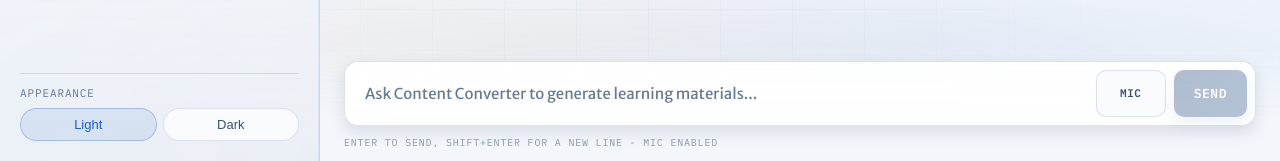
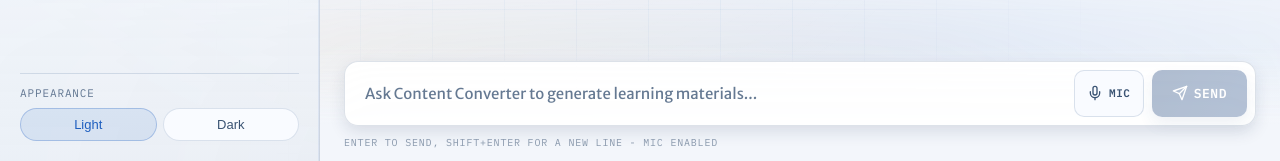
Before and after one commit to syed-waleed-ahmed/edu-capability-velocity, a Next.js app: page / in a window 1280 px wide. Shown: the part 639-800 px from the top of the page. Built offline with nearby package versions, Linux system fonts and the light colour scheme.

Commit message:
fix(ui): remove message delete, add mic/send icons, fix mic bug

```diff
--- a/src/components/chat/ChatBubble.tsx
+++ b/src/components/chat/ChatBubble.tsx
@@ -37,7 +37,6 @@ function stripCodeFence(text: string): string {
 export function ChatBubble({ message }: ChatBubbleProps) {
   const {
     editUserMessage,
-    deleteMessage,
     regenerateAssistantResponse,
     isLoading,
   } = useChatContext();
@@ -189,15 +188,6 @@ export function ChatBubble({ message }: ChatBubbleProps) {
               ↻
             </button>
           )}
-
-          <button
-            type="button"
-            className={styles.actionButtonDanger}
-            aria-label="Delete message"
-            onClick={() => deleteMessage(message.id)}
-          >
-            ✖
-          </button>
         </div>
       )}
     </div>
--- a/src/components/chat/ChatInput.module.css
+++ b/src/components/chat/ChatInput.module.css
@@ -80,6 +80,10 @@
   position: relative;
   overflow: hidden;
   box-shadow: 0 8px 16px rgba(31, 95, 191, 0.2);
+  display: inline-flex;
+  align-items: center;
+  justify-content: center;
+  gap: 6px;
 }
 
 .micButton,
@@ -97,6 +101,10 @@
   letter-spacing: 0.05em;
   text-transform: uppercase;
   transition: all var(--transition-fast);
+  display: inline-flex;
+  align-items: center;
+  justify-content: center;
+  gap: 6px;
 }
 
 .micButton:hover:not(:disabled),
--- a/src/components/chat/ChatInput.tsx
+++ b/src/components/chat/ChatInput.tsx
@@ -17,12 +17,20 @@ interface SpeechRecognitionLike {
   lang: string;
   start: () => void;
   stop: () => void;
-  onresult: ((event: any) => void) | null;
-  onerror: ((event: any) => void) | null;
+  onresult: ((event: unknown) => void) | null;
+  onerror: ((event: unknown) => void) | null;
   onend: (() => void) | null;
 }
 
 type SpeechRecognitionCtor = new () => SpeechRecognitionLike;
+
+const MicIcon = () => (
+  <svg xmlns="http://www.w3.org/2000/svg" width="16" height="16" viewBox="0 0 24 24" fill="none" stroke="currentColor" strokeWidth="2" strokeLinecap="round" strokeLinejoin="round" style={{ flexShrink: 0 }}><path d="M12 2a3 3 0 0 0-3 3v7a3 3 0 0 0 6 0V5a3 3 0 0 0-3-3Z"/><path d="M19 10v2a7 7 0 0 1-14 0v-2"/><line x1="12" x2="12" y1="19" y2="22"/></svg>
+);
+
+const SendIcon = () => (
+  <svg xmlns="http://www.w3.org/2000/svg" width="16" height="16" viewBox="0 0 24 24" fill="none" stroke="currentColor" strokeWidth="2" strokeLinecap="round" strokeLinejoin="round" style={{ flexShrink: 0 }}><path d="m22 2-7 20-4-9-9-4Z"/><path d="M22 2 11 13"/></svg>
+);
 
 export function ChatInput() {
   const { selectedAgent, inputText, setInputText, sendMessage, isLoading } = useChatContext();
@@ -35,47 +43,17 @@ export function ChatInput() {
   const [speechRecognitionCtor, setSpeechRecognitionCtor] = useState<SpeechRecognitionCtor | undefined>(undefined);
 
   useEffect(() => {
-    setMounted(true);
+    const timer = setTimeout(() => {
       if (typeof window !== "undefined") {
         const ctor = window.SpeechRecognition ?? window.webkitSpeechRecognition;
         setSpeechRecognitionCtor(() => ctor);
         setSupportsSpeech(Boolean(ctor));
       }
+      setMounted(true);
+    }, 0);
+    return () => clearTimeout(timer);
   }, []);
 
-  useEffect(() => {
-    if (!speechRecognitionCtor) {
-      recognitionRef.current = null;
-      return;
-    }
-    const recognition = new speechRecognitionCtor();
-    recognition.continuous = false;
-    recognition.interimResults = false;
-    recognition.lang = "en-US";
-
-    recognition.onresult = (event: any) => {
-      let finalTranscript = "";
-      for (let i = event.resultIndex; i < event.results.length; ++i) {
-        if (event.results[i].isFinal) {
-          finalTranscript += event.results[i][0].transcript;
-        }
-      }
-      if (finalTranscript) {
-        setInputText((prev) => (prev ? `${prev} ${finalTranscript}` : finalTranscript));
-      }
-    };
-
-    recognition.onerror = (event: any) => {
-      setMicError("Microphone error: " + (event.error || "unknown"));
-      setIsListening(false);
-    };
-
-    recognition.onend = () => {
-      setIsListening(false);
-    };
-
-    recognitionRef.current = recognition;
-  }, [speechRecognitionCtor, setInputText]);
 
   const handleSubmit = async (event?: FormEvent) => {
     event?.preventDefault();
@@ -96,26 +74,57 @@ export function ChatInput() {
 
   const toggleListening = () => {
     setMicError(null);
-    const recognition = recognitionRef.current;
-    if (!recognition || !supportsSpeech || isLoading) {
-      if (!supportsSpeech) {
+
+    if (!supportsSpeech || !speechRecognitionCtor) {
       setMicError("Voice input is not available in this browser.");
-      }
       return;
     }
+
     if (isListening) {
-      recognition.stop();
+      if (recognitionRef.current) {
+        recognitionRef.current.stop();
+      }
       setIsListening(false);
       return;
     }
+
     try {
+      const recognition = new speechRecognitionCtor();
+      recognition.continuous = false;
+      recognition.interimResults = false;
+      recognition.lang = "en-US";
+
+      // eslint-disable-next-line @typescript-eslint/no-explicit-any
+      recognition.onresult = (event: any) => {
+        let finalTranscript = "";
+        for (let i = event.resultIndex; i < event.results.length; ++i) {
+          if (event.results[i].isFinal) {
+            finalTranscript += event.results[i][0].transcript;
+          }
+        }
+        if (finalTranscript) {
+          setInputText((prev) => (prev ? `${prev} ${finalTranscript}` : finalTranscript));
+        }
+      };
+
+      // eslint-disable-next-line @typescript-eslint/no-explicit-any
+      recognition.onerror = (event: any) => {
+        setMicError("Microphone error: " + (event.error || "unknown"));
+        setIsListening(false);
+      };
+
+      recognition.onend = () => {
+        setIsListening(false);
+      };
+
       recognition.start();
+      recognitionRef.current = recognition;
       setIsListening(true);
-    } catch (err: any) {
+    } catch (err: unknown) {
       setIsListening(false);
-      setMicError("Microphone error: " + (err?.message || "unknown error"));
+      // eslint-disable-next-line @typescript-eslint/no-explicit-any
+      setMicError("Microphone error: " + ((err as any)?.message || "unknown error"));
     }
-
   };
 
   return (
@@ -144,6 +153,7 @@ export function ChatInput() {
                 : "Voice input is not available in this browser"
             }
           >
+            <MicIcon />
             {isListening ? "Stop" : "Mic"}
           </button>
         )}
@@ -153,6 +163,7 @@ export function ChatInput() {
           disabled={isLoading || !inputText.trim()}
           className={styles.sendButton}
         >
+          <SendIcon />
           Send
         </button>
       </form>
```
Lines whose indentation alone changed are shown as unchanged.
